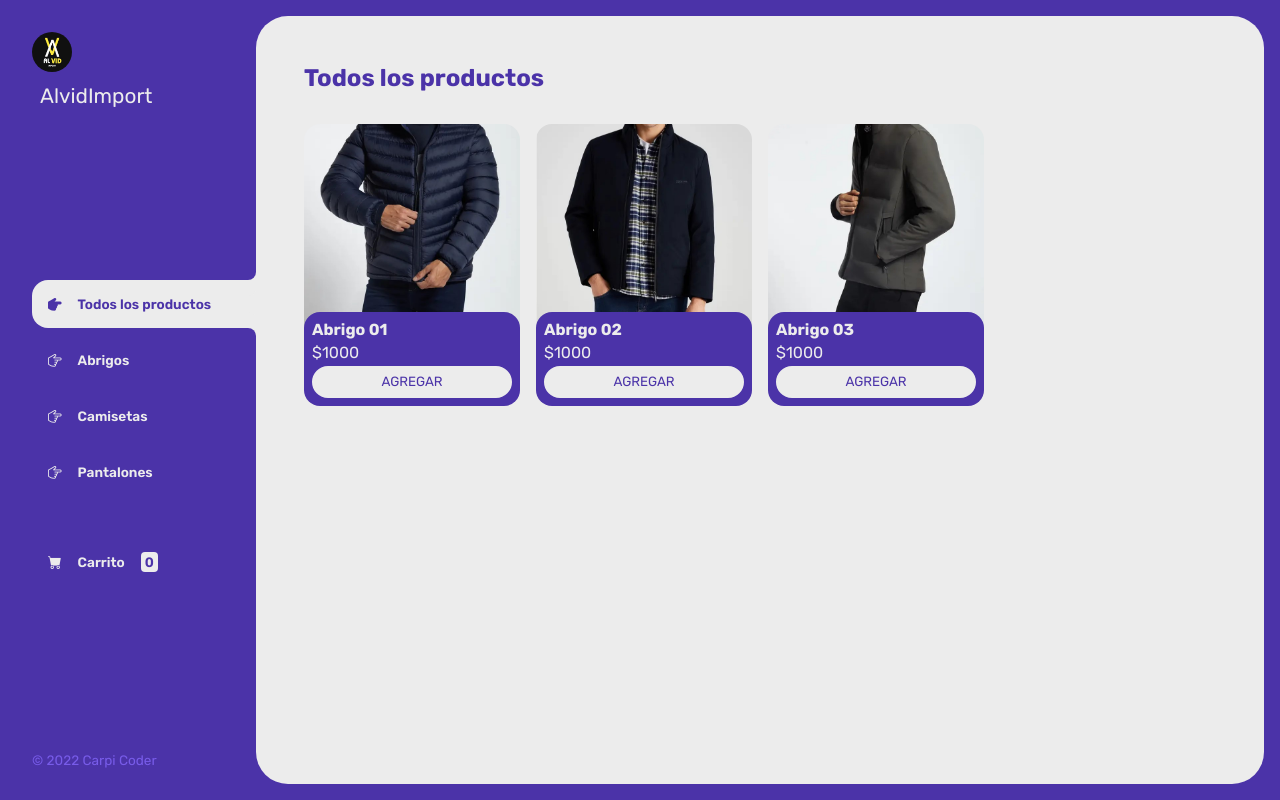
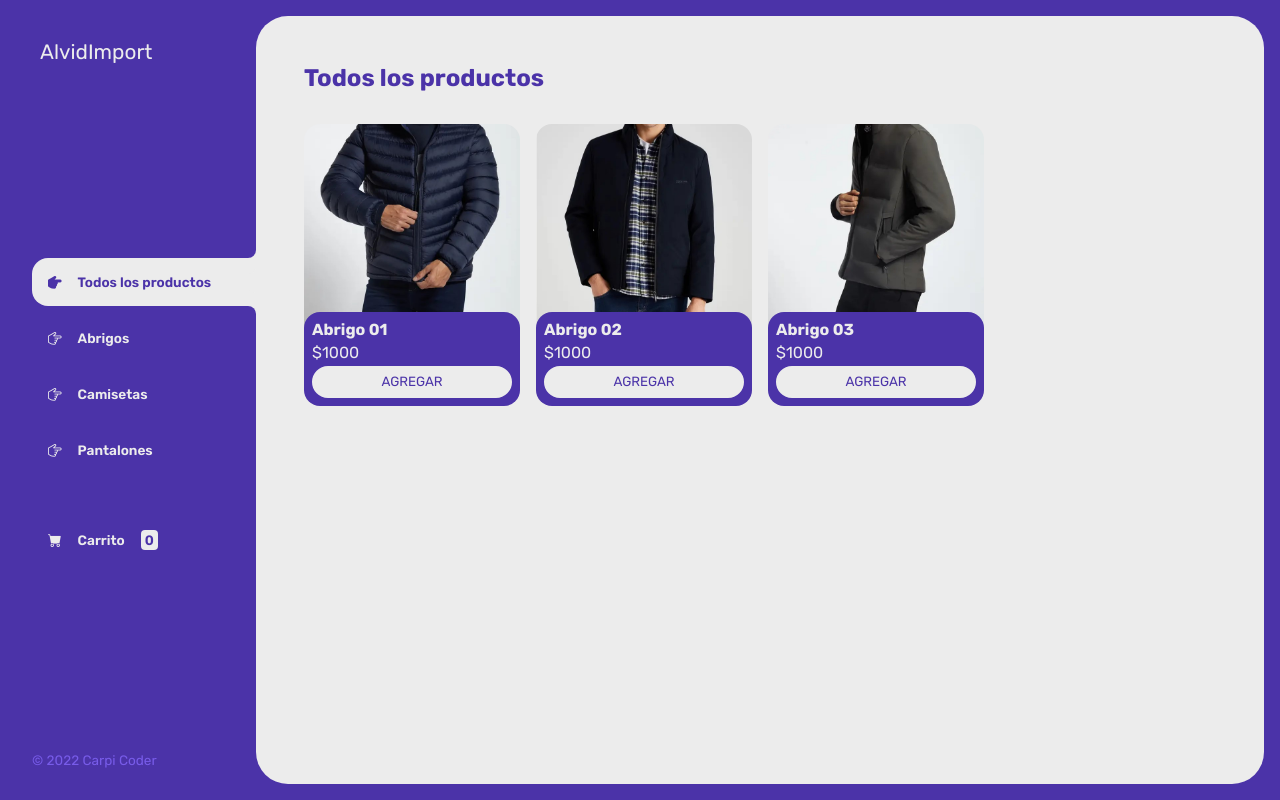
Before and after one commit to yubise/proyecto-gerencia, a plain HTML site: page index.html in a window 1280 px wide. Drawn offline with nearby package versions, Linux system fonts and the light colour scheme.

Commit message:
Update index.html

```diff
--- a/index.html
+++ b/index.html
@@ -14,7 +14,6 @@
 
     <div class="wrapper">
         <header class="header-mobile">
-            <img src="img/logo.jpg" style="width: 40px; border-radius: 50%;">
             <h1 class="logo">AlvidImport</h1>
             <button class="open-menu" id="open-menu">
                 <i class="bi bi-list"></i>
@@ -25,7 +24,6 @@
                 <i class="bi bi-x"></i>
             </button>
             <header>
-                <img src="img/logo.jpg" style="width: 40px; border-radius: 50%;">
                 <h1 class="logo">AlvidImport</h1>
             </header>
             <nav>
```
